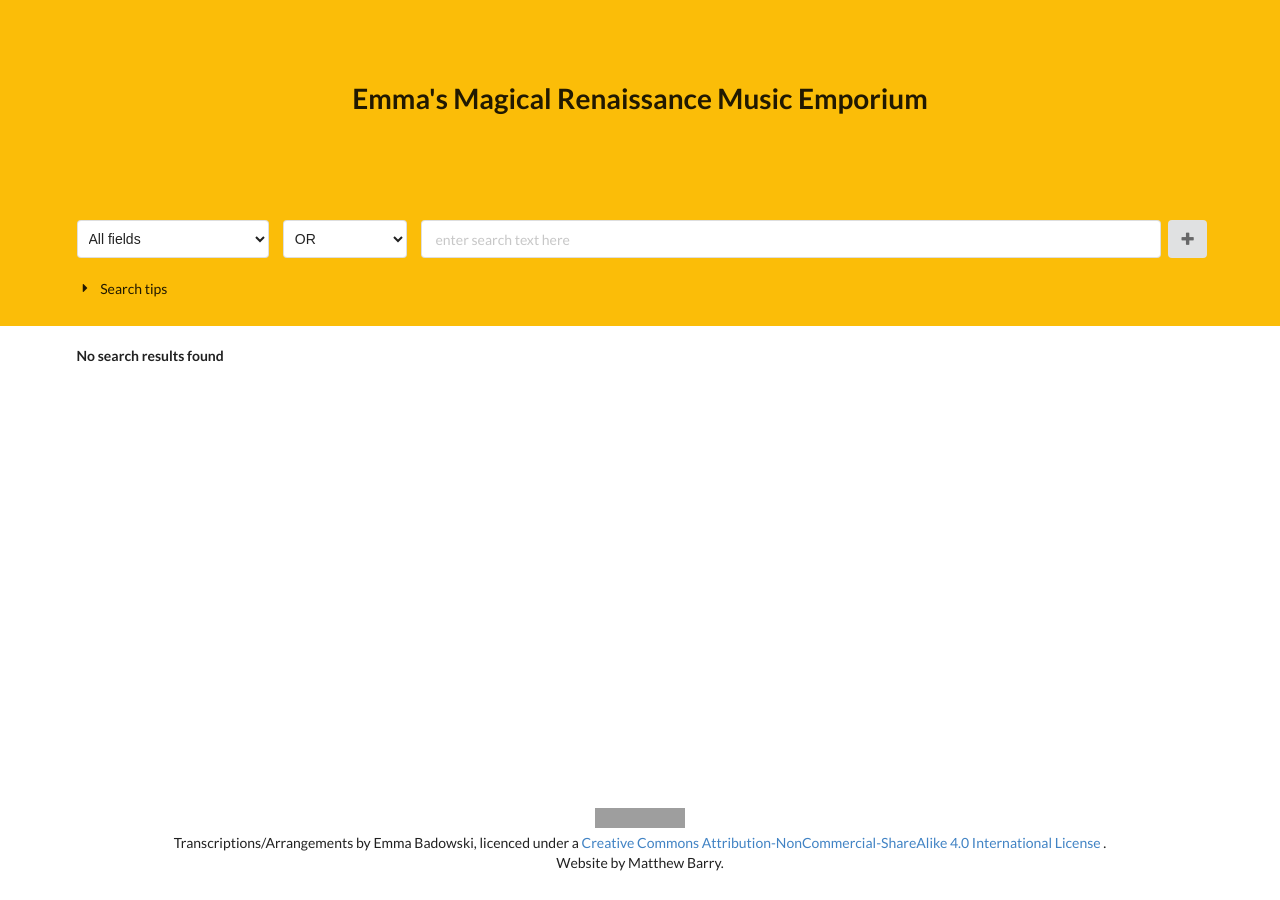
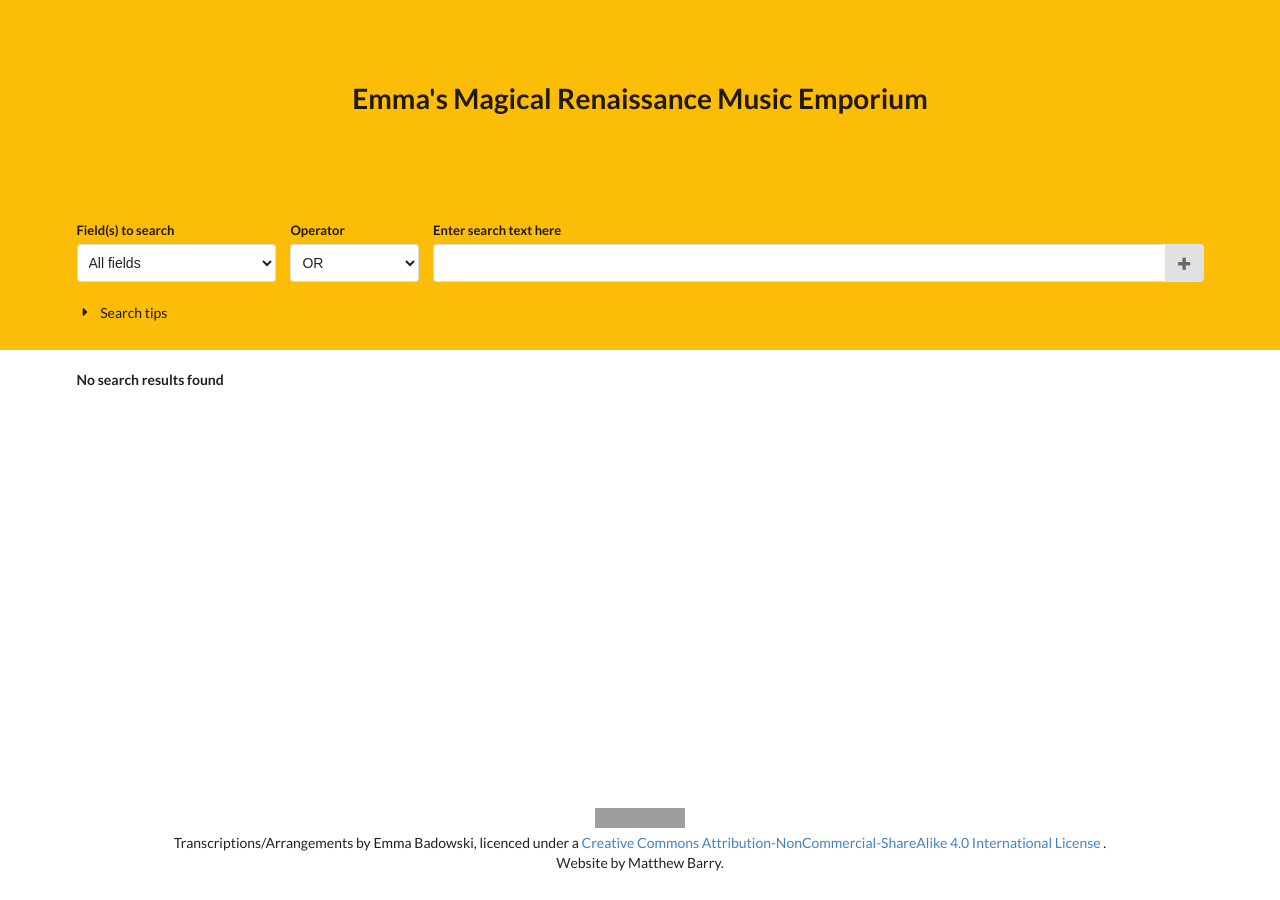
Before and after one commit to ernieejo/emmabadowski.github.io, a Jekyll site: the page built from index.html, in a window 1280 px wide. Built offline with Jekyll 4.4.1, drawn with Linux system fonts in a browser that asks for light colours; nearby versions of some CDN libraries; comment, search, counter and statistics services are not loaded; grey boxes are pictures that could not be loaded.

Commit message:
added labels to search fields

```diff
--- a/index.html
+++ b/index.html
@@ -7,6 +7,7 @@ layout: default
         <form class="ui unstackable custom form" method="get" id="search_form" role="search">
             <div class="three fields">
                 <div class="three wide field">
+                    <label for="search_field">Field(s) to search</label>
                     <select id="search_field" class="ui fluid dropdown">
                         <option value="q" selected>All fields</option>
                         {% for field in site.data.fields %}
@@ -15,6 +16,7 @@ layout: default
                     </select>
                 </div>
                 <div class=" two wide field">
+                    <label for="search_type">Operator</label>
                     <select id="search_type" class="ui fluid dropdown">
                         <option value="or" selected>OR</option>
                         <option value="and">AND</option>
@@ -22,11 +24,14 @@ layout: default
                     </select>
                 </div>
                 <div class="primary eleven wide field">
-                    <input type="text" id="search_text" placeholder="enter search text here">
+                    <label for="search_text">Enter search text here</label>
+                    <div class="ui action input">
+                        <input type="text" id="search_text">
+                        <button class="ui icon button" type="submit" title="add new filter">
+                            <i class="plus icon"></i>
+                        </button>
+                    </div>
                 </div>
-                <button class="ui icon button" type="submit" title="add new filter">
-                    <i class="plus icon"></i>
-                </button>
             </div>
         </form>
     </div>
```
